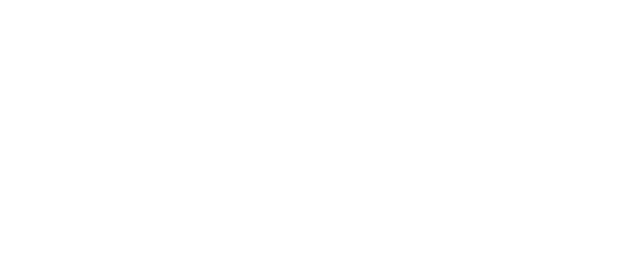
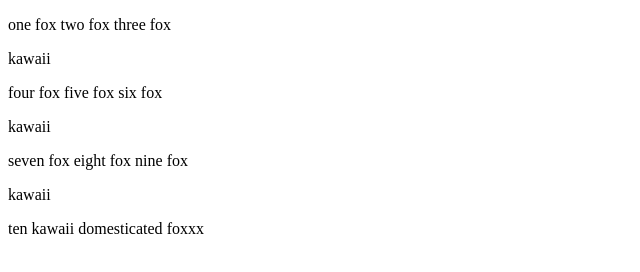
Before and after one commit to chwrd/CSC-143, a plain HTML site: page index.html in a window 1280 px wide. Shown: the whole page, without its empty margins (0-640 px from the left). Drawn offline with Linux system fonts and the light colour scheme.

Commit message:
added song lyrics

```diff
--- a/index.html
+++ b/index.html
@@ -1,12 +1,60 @@
 <!DOCTYPE html>
 <html lang="en">
+
 <head>
     <meta charset="UTF-8">
     <meta http-equiv="X-UA-Compatible" content="IE=edge">
     <meta name="viewport" content="width=device-width, initial-scale=1.0">
     <title>Project Kawaii Fox</title>
 </head>
+
 <body>
+    <div class="song">
+        <div class="verse">
+            <div class="number-verse">
+                <p><span id="pause">one fox</span>
+                    <span id="pause">two fox</span>
+                    <span id="pause">three fox</span>
+                </p>
+            </div>
+            <div class="Kawaii">
+                <p>kawaii</p>
+            </div>
+        </div>
+
+        <div class="verse">
+            <div class="number-verse">
+                <p><span id="pause">four fox</span>
+                    <span id="pause">five fox</span>
+                    <span id="pause">six fox</span>
+                </p>
+            </div>
+            <div class="Kawaii">
+                <p>kawaii</p>
+            </div>
+        </div>
+
+        <div class="verse">
+            <div class="number-verse">
+                <p><span id="pause">seven fox</span>
+                    <span id="pause">eight fox</span>
+                    <span id="pause">nine fox</span>
+                </p>
+            </div>
+            <div class="Kawaii">
+                <p>kawaii</p>
+            </div>
+        </div>
+
+        <div class="verse">
+            <p><span id="pause">ten</span>
+                <span id="pause">kawaii</span>
+                <span id="pause">domesticated</span>
+                <span id="pause">foxxx</span>
+            </p>
+        </div>
+    </div>
 
 </body>
+
 </html>
```
